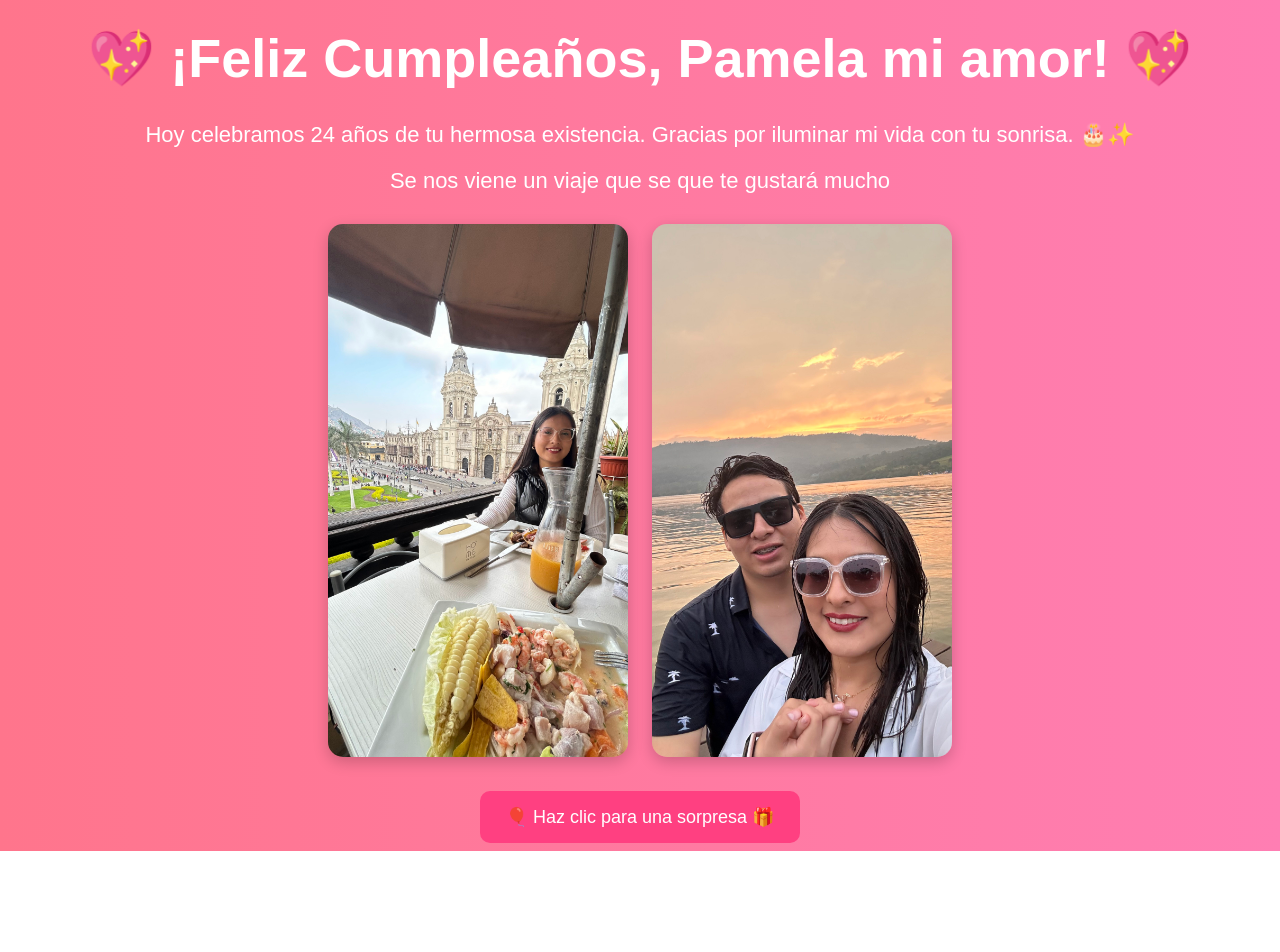
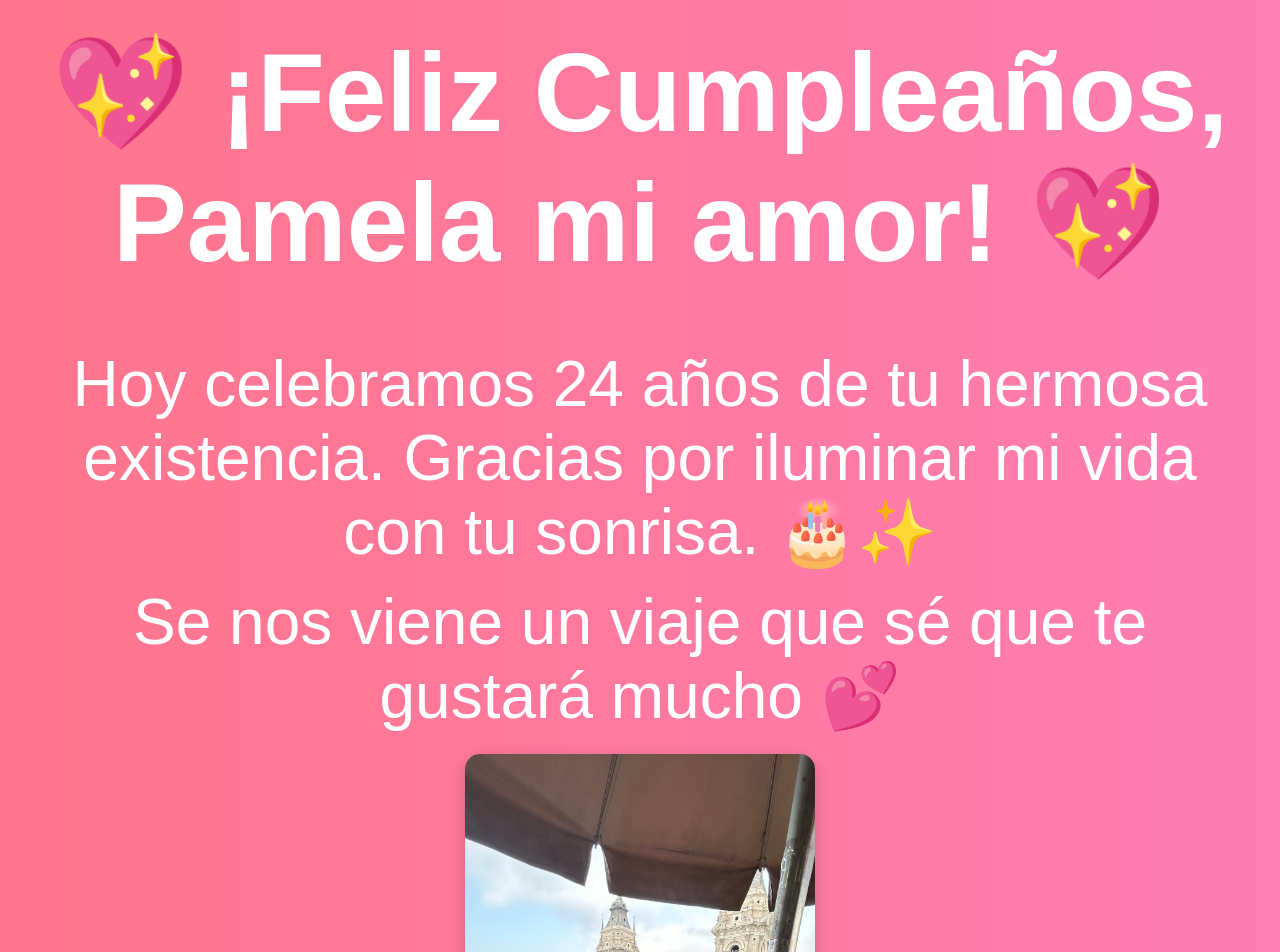
Before and after one commit to 11LuisQuispe11/WebDetalle, a plain HTML site: page index.html in a window 1280 px wide. Shown: the top 952 px of the page. Before the commit the page ends 851 px from the top, so only its background shows below. Drawn offline with Linux system fonts and the light colour scheme.

Commit message:
Update index.html

```diff
--- a/index.html
+++ b/index.html
@@ -11,36 +11,40 @@
             font-family: 'Arial', sans-serif;
             color: white;
             overflow: hidden;
+            padding: 10px;
         }
         h1 {
-            font-size: 50px;
-            margin-top: 30px;
+            font-size: 8vw; /* Tamaño flexible según la pantalla */
+            margin-top: 20px;
             animation: zoom 2s infinite alternate;
         }
         p {
-            font-size: 22px;
-            margin: 20px;
+            font-size: 5vw; /* Ajuste para móviles */
+            margin: 15px;
         }
         .container {
-            margin-top: 20px;
+            margin-top: 10px;
+            display: flex;
+            flex-direction: column; /* Apila las imágenes en móviles */
+            align-items: center;
         }
         .foto {
-            width: 80%;
-            max-width: 300px;
+            width: 90%;
+            max-width: 350px;
             border-radius: 15px;
             box-shadow: 0 5px 15px rgba(0, 0, 0, 0.2);
-            margin: 10px;
+            margin: 5px;
         }
         .boton {
             background: #ff4081;
             color: white;
-            padding: 15px 25px;
-            font-size: 18px;
+            padding: 12px 20px;
+            font-size: 4vw; /* Botón más adaptativo */
             border: none;
             border-radius: 10px;
             cursor: pointer;
             transition: 0.3s;
-            margin-top: 20px;
+            margin-top: 15px;
         }
         .boton:hover {
             background: #f50057;
@@ -55,10 +59,17 @@
             color: red;
             opacity: 0.8;
             animation: flotando 3s linear infinite;
+            max-width: 100vw; /* Evita que los corazones se salgan en móviles */
         }
         @keyframes flotando {
             from { transform: translateY(0); opacity: 1; }
             to { transform: translateY(-100vh); opacity: 0; }
+        }
+        /* Responsive para móviles */
+        @media (max-width: 600px) {
+            h1 { font-size: 7vw; }
+            p { font-size: 4.5vw; }
+            .boton { font-size: 5vw; padding: 10px 15px; }
         }
     </style>
 </head>
@@ -66,7 +77,7 @@
 
     <h1>💖 ¡Feliz Cumpleaños, Pamela mi amor! 💖</h1>
     <p>Hoy celebramos 24 años de tu hermosa existencia. Gracias por iluminar mi vida con tu sonrisa. 🎂✨</p>
-    <p>Se nos viene un viaje que se que te gustará mucho</p>
+    <p>Se nos viene un viaje que sé que te gustará mucho 💕</p>
 
     <div class="container">
         <img src="https://github.com/11LuisQuispe11/WebDetalle/blob/main/FOTO1.jpg?raw=true" class="foto" alt="Foto 1">
```
